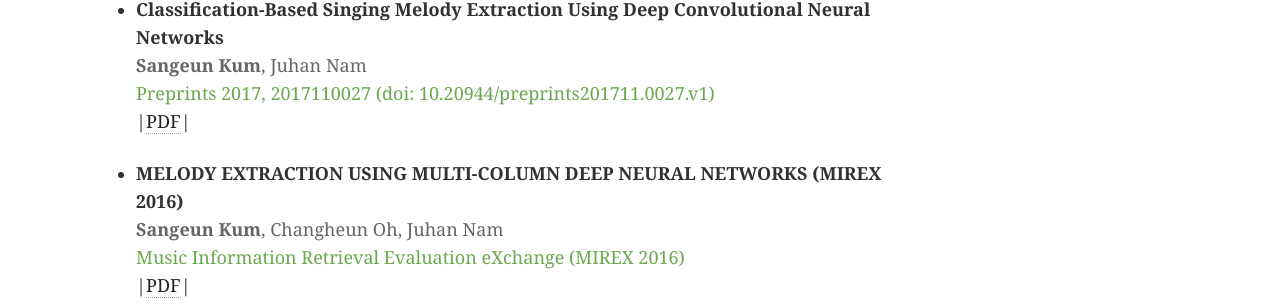
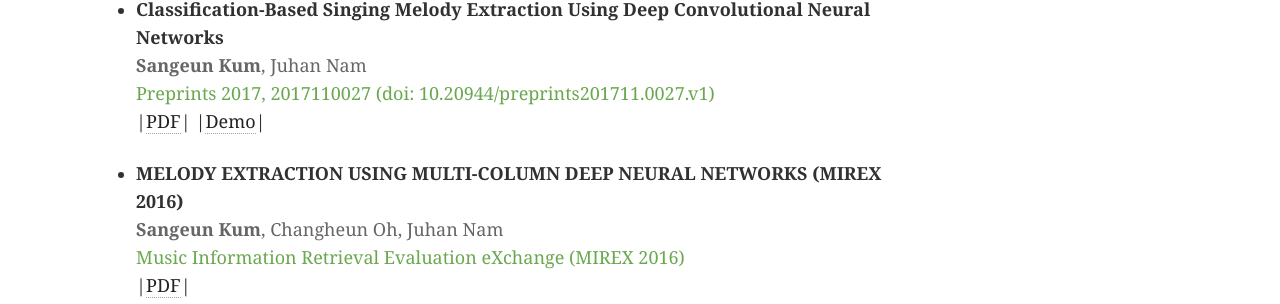
Before and after one commit to keums/keums.github.io, a Jekyll site: the page built from _posts/2016-8-25-CV.md, in a window 1280 px wide. Shown: the part 650-954 px from the top of the page. Built offline with Jekyll 4.4.1, drawn with Linux system fonts in a browser that asks for light colours.

```diff
--- a/_posts/2016-8-25-CV.md
+++ b/_posts/2016-8-25-CV.md
@@ -24,6 +24,7 @@ image:
 <span style="color:#666666"> <b>Sangeun Kum</b>, Juhan Nam</span><br>
 <span style="color:#6aa84f"> Preprints 2017, 2017110027 (doi: 10.20944/preprints201711.0027.v1) </span><br>
 |<a href = "https://www.preprints.org/manuscript/201711.0027/v1" target="_blank">PDF</a>|
+|<a href = "http://mac-bach.kaist.ac.kr/keums/melodyExtraction/" target="_blank">Demo</a>|
 
 - <b> MELODY EXTRACTION USING MULTI-COLUMN DEEP NEURAL
 NETWORKS (MIREX 2016) </b><br>
```
